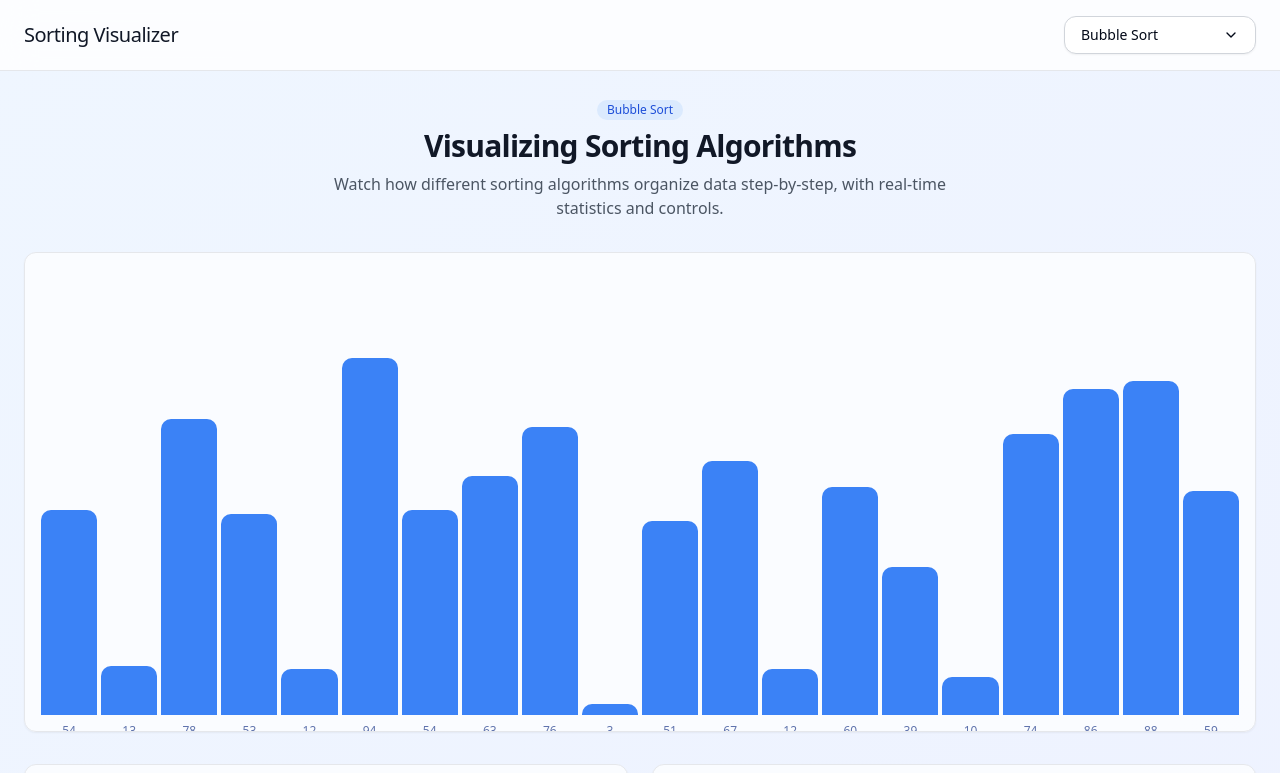
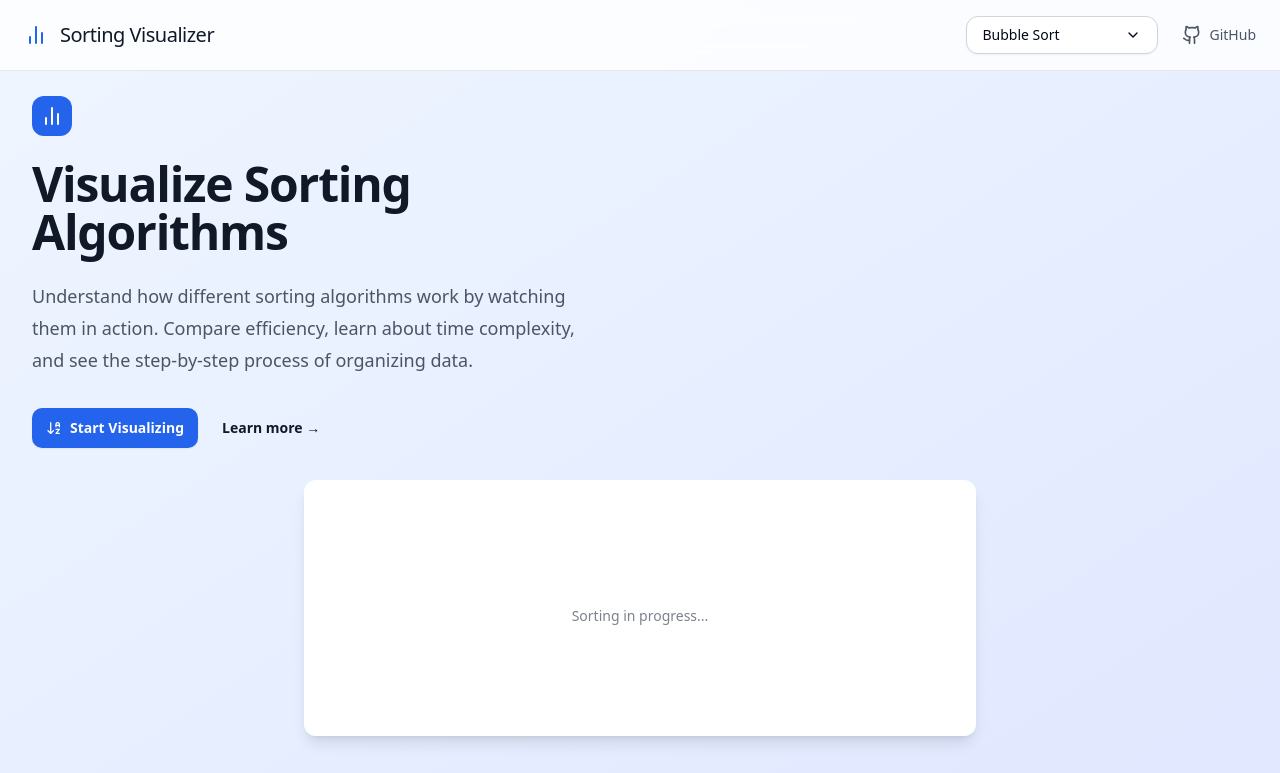
Before and after one commit to Palmistry2310/sortify-simulations, a React (Vite) app: page / in a window 1280 px wide. Shown: the top 773 px of the page. Built offline with nearby package versions, Linux system fonts and the light colour scheme.

Commit message:
Implement navigation and hero section
- Implemented a navigation bar with logo, website name, and links.
- Created a hero section with sorting animation and hero text.
- Fixed visibility of numbers in the sorting box.

```diff
--- a/src/components/ArrayVisualizer.tsx
+++ b/src/components/ArrayVisualizer.tsx
@@ -28,9 +28,8 @@ const ArrayBar: React.FC<ArrayBarProps> = ({ value, state, height, index }) => {
         transform: state === "selected" ? "scale(1.05)" : "scale(1)",
       }}
     >
-      {value <= 99 && (
       <span
-          className="array-bar-label text-xs opacity-70"
+        className="array-bar-label text-xs font-medium absolute -bottom-6 left-1/2 transform -translate-x-1/2 text-black"
         style={{
           color: state === "sorted" ? "#065f46" :
                  state === "comparing" ? "#92400e" :
@@ -40,7 +39,6 @@ const ArrayBar: React.FC<ArrayBarProps> = ({ value, state, height, index }) => {
       >
         {value}
       </span>
-      )}
     </div>
   );
 };
@@ -63,7 +61,7 @@ const ArrayVisualizer: React.FC<ArrayVisualizerProps> = ({
   };
 
   return (
-    <div className="visualizer-container">
+    <div className="visualizer-container pb-8"> {/* Added padding at the bottom for number labels */}
       {currentStep.array.map((value, index) => (
         <ArrayBar
           key={`${index}-${value}`}
--- /dev/null
+++ b/src/components/Hero.tsx
@@ -0,0 +1,68 @@
+
+import React from "react";
+import { ArrowDownAZ, BarChart2 } from "lucide-react";
+
+interface HeroProps {
+  onStart: () => void;
+}
+
+const Hero: React.FC<HeroProps> = ({ onStart }) => {
+  return (
+    <div className="relative overflow-hidden bg-gradient-to-br from-blue-50 to-indigo-100 py-16 sm:py-24">
+      <div className="relative">
+        <div className="mx-auto max-w-7xl px-6 lg:px-8">
+          <div className="mx-auto max-w-2xl lg:mx-0 lg:max-w-xl">
+            <div className="flex">
+              <div className="flex h-10 w-10 items-center justify-center rounded-lg bg-primary">
+                <BarChart2 className="h-6 w-6 text-white" aria-hidden="true" />
+              </div>
+            </div>
+            <h1 className="mt-6 text-4xl font-bold tracking-tight text-gray-900 sm:text-5xl">
+              Visualize Sorting Algorithms
+            </h1>
+            <p className="mt-6 text-lg leading-8 text-gray-600">
+              Understand how different sorting algorithms work by watching them in action. Compare efficiency, learn about time complexity, and see the step-by-step process of organizing data.
+            </p>
+            <div className="mt-8 flex items-center gap-x-6">
+              <button
+                onClick={onStart}
+                className="rounded-md bg-primary px-3.5 py-2.5 text-sm font-semibold text-white shadow-sm hover:bg-primary/80 focus-visible:outline focus-visible:outline-2 focus-visible:outline-offset-2 focus-visible:outline-primary flex items-center"
+              >
+                <ArrowDownAZ className="mr-2 h-4 w-4" />
+                Start Visualizing
+              </button>
+              <a href="#learn-more" className="text-sm font-semibold leading-6 text-gray-900">
+                Learn more <span aria-hidden="true">→</span>
+              </a>
+            </div>
+          </div>
+          <div className="mt-12 sm:mt-16 lg:mt-8">
+            <div className="mx-auto max-w-7xl px-6 lg:px-8">
+              <div className="mx-auto max-w-2xl overflow-hidden rounded-xl shadow-lg">
+                <div className="bg-white p-4 h-64 flex items-center justify-center">
+                  <div className="animate-pulse-subtle text-center">
+                    <div className="flex justify-center space-x-1">
+                      {[35, 15, 80, 25, 65, 40, 55, 30].map((height, i) => (
+                        <div
+                          key={i}
+                          className="bg-primary w-8 rounded-t-md transition-all duration-500"
+                          style={{
+                            height: `${height}%`,
+                            animationDelay: `${i * 0.1}s`
+                          }}
+                        ></div>
+                      ))}
+                    </div>
+                    <p className="mt-4 text-sm text-gray-500">Sorting in progress...</p>
+                  </div>
+                </div>
+              </div>
+            </div>
+          </div>
+        </div>
+      </div>
+    </div>
+  );
+};
+
+export default Hero;
--- a/src/components/Navbar.tsx
+++ b/src/components/Navbar.tsx
@@ -1,7 +1,8 @@
 
 import React from "react";
 import { SortingAlgorithm } from "@/types/types";
-import { ChevronDown } from "lucide-react";
+import { ChevronDown, Github, BarChart2 } from "lucide-react";
+import { Link } from "react-router-dom";
 
 interface NavbarProps {
   currentAlgorithm: SortingAlgorithm;
@@ -34,12 +35,14 @@ const Navbar: React.FC<NavbarProps> = ({ currentAlgorithm, onAlgorithmChange })
   return (
     <nav className="fixed top-0 left-0 right-0 z-50 bg-white bg-opacity-80 backdrop-blur-lg border-b border-gray-200 px-6 py-4">
       <div className="max-w-7xl mx-auto flex items-center justify-between">
-        <div className="flex items-center">
+        <div className="flex items-center space-x-3">
+          <BarChart2 className="h-6 w-6 text-primary" />
           <h1 className="text-xl font-medium text-gray-900 tracking-tight">
             Sorting Visualizer
           </h1>
         </div>
 
+        <div className="flex items-center space-x-6">
           <div className="relative">
             <button
               onClick={() => setIsOpen(!isOpen)}
@@ -74,6 +77,17 @@ const Navbar: React.FC<NavbarProps> = ({ currentAlgorithm, onAlgorithmChange })
               </div>
             )}
           </div>
+
+          <a
+            href="https://github.com"
+            target="_blank"
+            rel="noopener noreferrer"
+            className="flex items-center text-gray-600 hover:text-primary transition-colors"
+          >
+            <Github className="w-5 h-5" />
+            <span className="ml-2 text-sm">GitHub</span>
+          </a>
+        </div>
       </div>
     </nav>
   );
--- a/src/pages/Index.tsx
+++ b/src/pages/Index.tsx
@@ -1,6 +1,6 @@
-
 import React, { useState, useEffect, useRef } from "react";
 import Navbar from "@/components/Navbar";
+import Hero from "@/components/Hero";
 import ArrayVisualizer from "@/components/ArrayVisualizer";
 import ControlPanel from "@/components/ControlPanel";
 import AlgorithmInfo from "@/components/AlgorithmInfo";
@@ -20,6 +20,9 @@ const DEFAULT_ALGORITHM: SortingAlgorithm = "bubble";
 const DEFAULT_SPEED = 1;
 
 const Index = () => {
+  // State to track if the user has started visualizing
+  const [hasStarted, setHasStarted] = useState<boolean>(false);
+
   // State variables
   const [algorithm, setAlgorithm] = useState<SortingAlgorithm>(DEFAULT_ALGORITHM);
   const [array, setArray] = useState<number[]>([]);
@@ -191,6 +194,14 @@ const Index = () => {
     }
   };
 
+  const handleStartVisualization = () => {
+    setHasStarted(true);
+    window.scrollTo({
+      top: document.getElementById('visualizer')?.offsetTop || 0,
+      behavior: 'smooth'
+    });
+  };
+
   return (
     <div className="min-h-screen bg-gradient-to-br from-blue-50 to-indigo-50">
       <Navbar
@@ -198,7 +209,10 @@ const Index = () => {
         onAlgorithmChange={handleAlgorithmChange}
       />
 
-      <main className="pt-24 pb-12 px-6 max-w-7xl mx-auto">
+      {!hasStarted ? (
+        <Hero onStart={handleStartVisualization} />
+      ) : (
+        <main id="visualizer" className="pt-24 pb-12 px-6 max-w-7xl mx-auto">
           <div className="flex flex-col items-center animate-fade-in opacity-0" style={{ animationDelay: "100ms" }}>
             <div className="w-full mb-8">
               <div className="text-center mb-8">
@@ -247,6 +261,7 @@ const Index = () => {
             </div>
           </div>
         </main>
+      )}
     </div>
   );
 };
```
Lines whose indentation alone changed are shown as unchanged.
